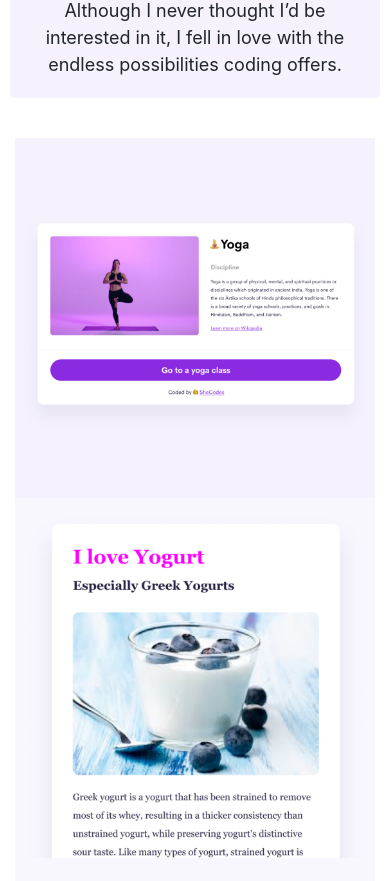
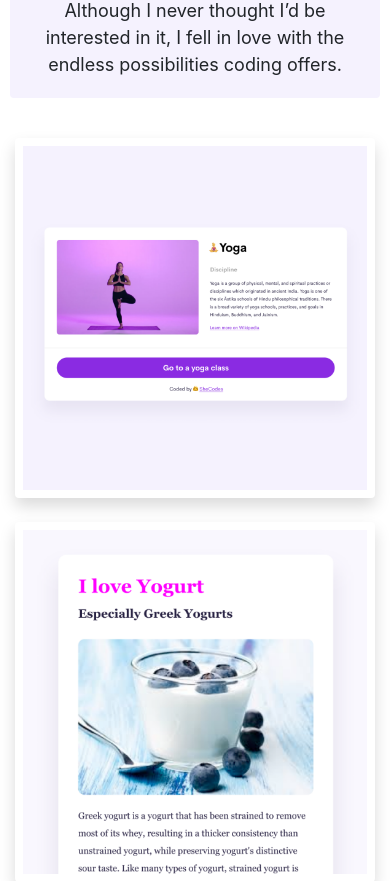
Before and after one commit to LinyMabase/Repsponsive-Homework-Week3, a website: page about.html in a window 390 px wide. Shown: the part 480-1361 px from the top of the page. Drawn offline with nearby package versions, Linux system fonts and the light colour scheme.

Commit message:
made it more responsive

```diff
--- a/about.html
+++ b/about.html
@@ -3,6 +3,7 @@
   <head>
     <meta charset="UTF-8" />
     <meta http-equiv="X-UA-Compatible" content="IE=edge" />
+    <meta name="viewport" content="width=devise-width, initial-scale=1.0" />
     <meta name="description" content="get to know who is liny magabane" />
     <link rel="stylesheet" href="style.css" />
     <title>front-end developer - Liny Magabane</title>
@@ -31,13 +32,13 @@
     <div class="container">
       <div class="row">
         <div class="col-sm-4">
-          <img src="images/yoga.png" class="img-fluid" title="yoga photo"/>
+          <img src="images/yoga.png" class="img-fluid p-2 mb-4 shadow rounded" alt="yoga photo"/>
         </div>
         <div class="col-sm-4">
-          <img src="images/yogurt.png" class="img-fluid" title="yogurt photo"/>
+          <img src="images/yogurt.png" class="img-fluid p-2 mb-4 shadow rounded" alt="yogurt photo"/>
         </div>
         <div class="col-sm-4">
-          <img src="images/weather.png" class="img-fluid" title="weather photo"/>
+          <img src="images/weather.png" class="img-fluid p2 mb-4 shadow rounded" alt="weather photo"/>
         </div>
       </div>
     </div>
```
